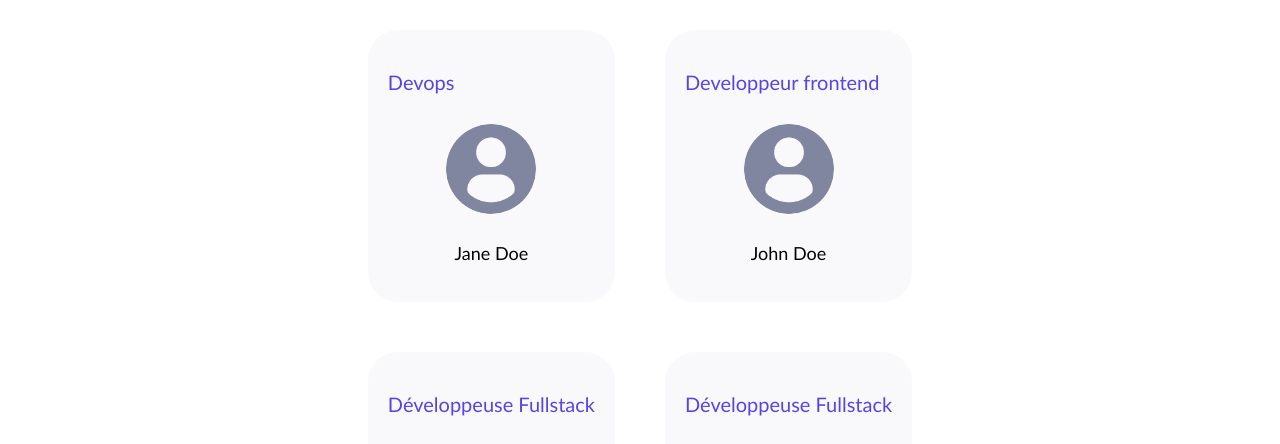
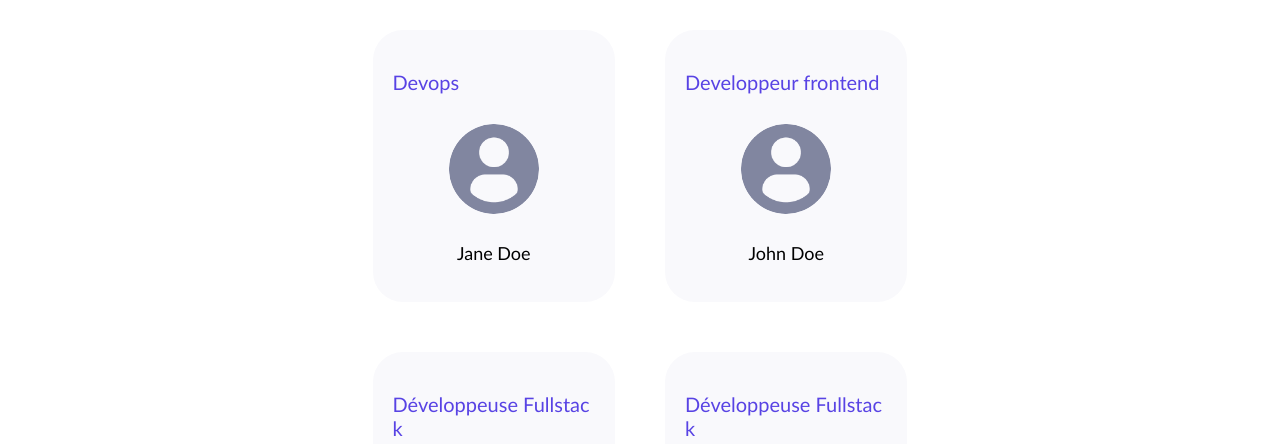
Before and after one commit to Theo602/shiny-agency, a React (Create React App) app: page /freelances in a window 1280 px wide. Shown: the part 348-792 px from the top of the page. Built offline with nearby package versions, Linux system fonts and the light colour scheme.

Commit message:
update page freelance

```diff
--- a/src/components/Cart/index.jsx
+++ b/src/components/Cart/index.jsx
@@ -8,11 +8,15 @@ const CardLabel = styled.p`
     color: #5843e4;
     font-size: 20px;
     font: weight: bold;
+    word-break: break-all;
+}
 `;
 
 const CardTitle = styled.p`
     text-align: center;
     font-size: 18px;
+    word-break: break-all;
+}
 `;
 
 const CardImage = styled.img`
--- a/src/pages/Freelances/Freelances.jsx
+++ b/src/pages/Freelances/Freelances.jsx
@@ -25,6 +25,7 @@ const CardsContainer = styled.div`
     grid-template-columns: repeat(2, 1fr);
     gap: 50px;
     padding: 2% 0;
+    width: 46%;
 `;
 
 
```
